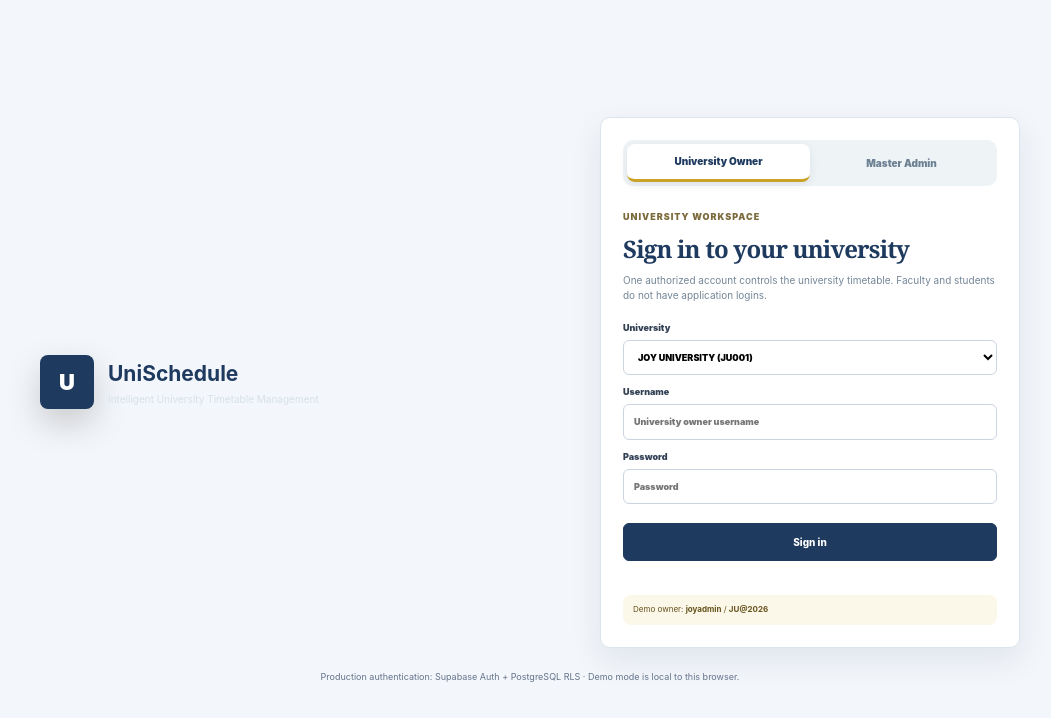
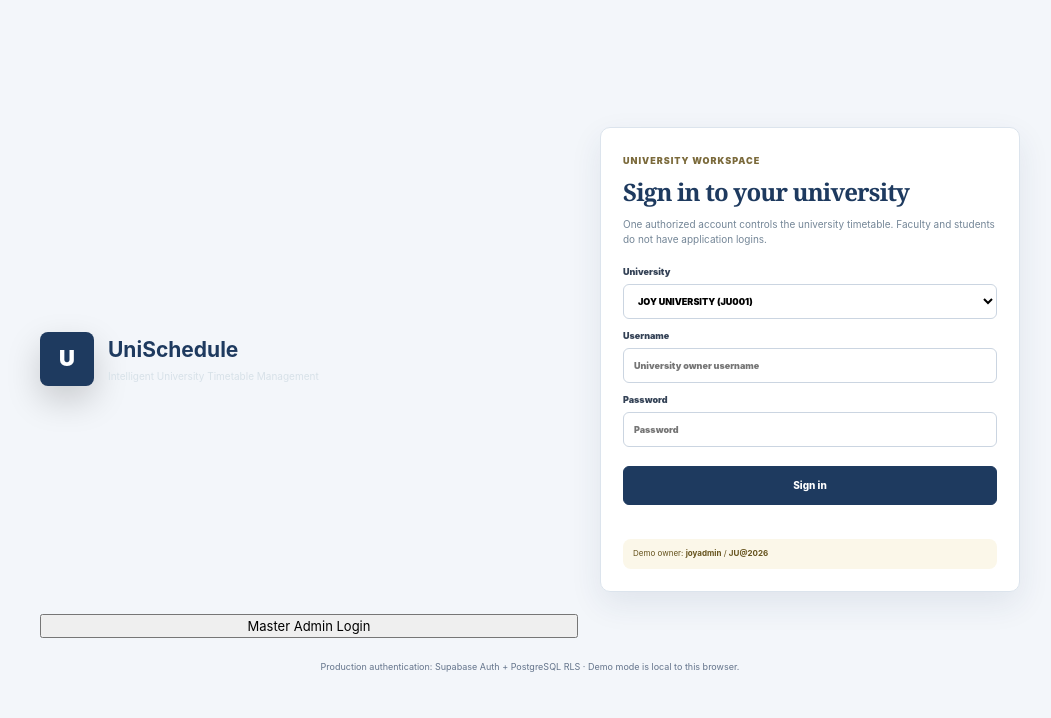
Before and after one commit to asakiran2307/Time-table-management, a website: page index.html in a window 1280 px wide. Shown: the whole page, without its empty margins (110-1161 px from the left). Drawn offline with nearby package versions, Linux system fonts and the light colour scheme.

Commit message:
Separate master admin entry from university login

```diff
--- a/index.html
+++ b/index.html
@@ -19,7 +19,6 @@
   <div class="login-shell">
     <div class="login-brand"><div class="login-mark">U</div><div><b>UniSchedule</b><small>Intelligent University Timetable Management</small></div></div>
     <div class="login-card">
-      <div class="login-tabs"><button class="login-tab active" data-login-role="university">University Owner</button><button class="login-tab" data-login-role="master">Master Admin</button></div>
       <div id="universityLogin" class="login-form">
         <span class="eyebrow">UNIVERSITY WORKSPACE</span><h1>Sign in to your university</h1><p>One authorized account controls the university timetable. Faculty and students do not have application logins.</p>
         <label>University<select id="loginUniversity"></select></label>
@@ -38,6 +37,7 @@
         <div class="demo-note">Demo master: <b>masteradmin</b> / <b>Master@2026</b></div>
       </div>
     </div>
+    <button type="button" id="masterLoginToggle" class="master-login-toggle" data-login-role="master">Master Admin Login</button>
     <div class="login-foot">Production authentication: Supabase Auth + PostgreSQL RLS · Demo mode is local to this browser.</div>
   </div>
 </div>
```
